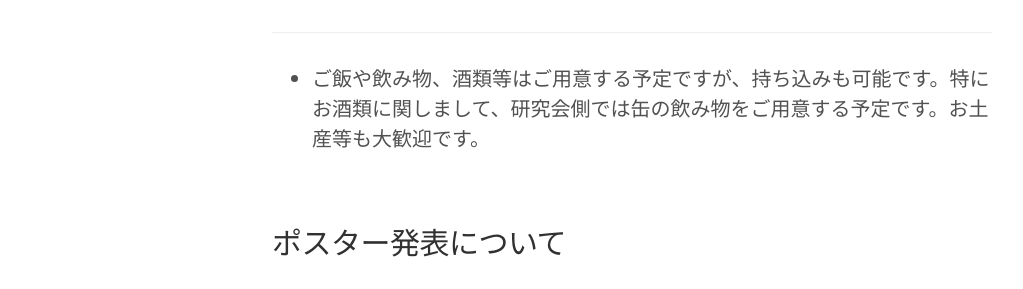
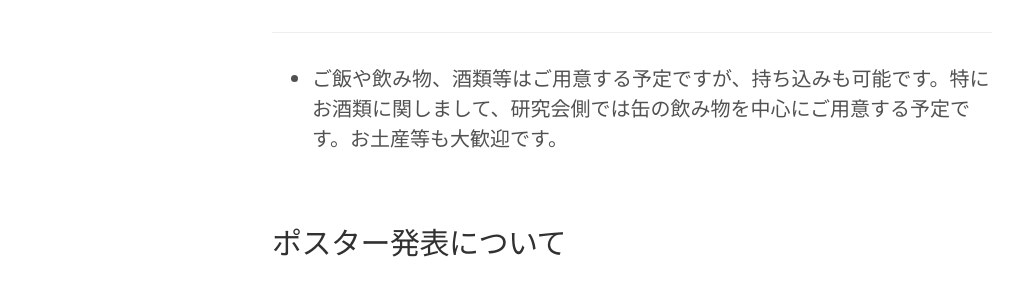
Before and after one commit to SystemsEthology/website, a Jekyll site: the page built from event_01/conference01_rule.md, in a window 1280 px wide. Shown: the part 1219-1508 px from the top of the page, without its empty margins (8-1031 px from the left). Built offline with Jekyll 4.4.1, drawn with Linux system fonts in a browser that asks for light colours.

Commit message:
update name card path

```diff
--- a/event_01/conference01_rule.md
+++ b/event_01/conference01_rule.md
@@ -18,11 +18,11 @@
 
 - 名札のテンプレートを自身で印刷の上、記入していただいてのご持参にご協力をお願いいたします。
 
-<a href="{{ site.baseurl }}/event_01/images/第一回システム行動学研究会_名札テンプレート.pdf" target="_blank" rel="noopener noreferrer">名札テンプレート</a>
+<a href="{{ site.baseurl }}/event_01/images/name_plate_template.pdf" target="_blank" rel="noopener noreferrer">名札テンプレート</a>
 
 記入例
 <div style="display: flex; align-items: center; gap: 20px;">
-    <img src="{{ site.baseurl }}/event_01/images/システム行動学研究会_名札_例.png" width="200x">
+    <img src="{{ site.baseurl }}/event_01/images/example_of_name_card.png" width="200x">
 </div>
 
 
@@ -32,7 +32,7 @@
 
 ***
 
-- ご飯や飲み物、酒類等はご用意する予定ですが、持ち込みも可能です。特にお酒類に関しまして、研究会側では缶の飲み物をご用意する予定です。お土産等も大歓迎です。
+- ご飯や飲み物、酒類等はご用意する予定ですが、持ち込みも可能です。特にお酒類に関しまして、研究会側では缶の飲み物を中心にご用意する予定です。お土産等も大歓迎です。
 
 <br>
 
```
Also changed, not shown: event_01/images/example_of_name_card.png (renamed from event_01/images/システム行動学研究会_名札_例.png), 2 other files.
